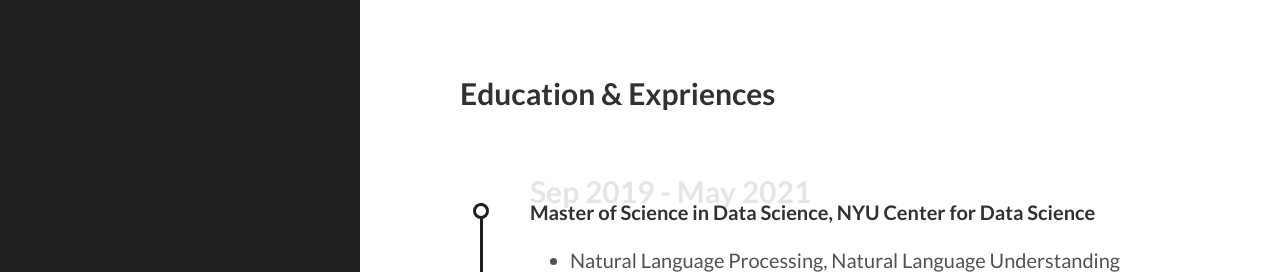
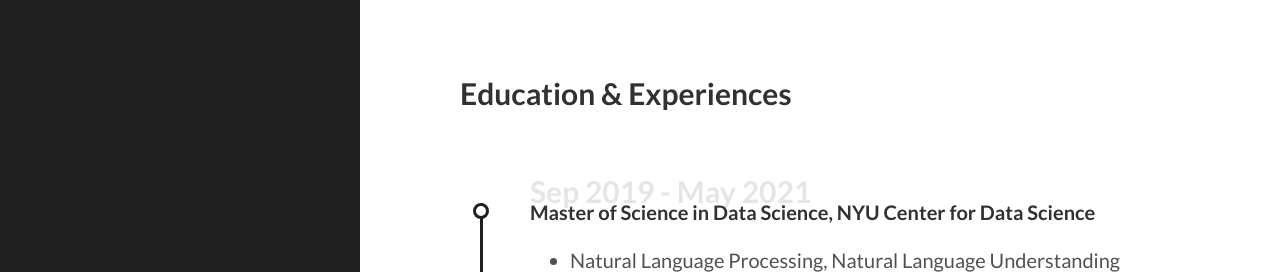
Before and after one commit to sujeongcha/sujeongcha.github.io, a Jekyll site: the page built from about.html, in a window 1280 px wide. Shown: the top 272 px of the page. Built offline with Jekyll 4.4.1, drawn with Linux system fonts in a browser that asks for light colours.

Commit message:
Update about.html

```diff
--- a/about.html
+++ b/about.html
@@ -5,7 +5,7 @@ title: About
 
 <div class="about">
 	<div class="main">
-		<h2>Education & Expriences</h2>
+		<h2>Education & Experiences</h2>
 	</div>
 
 	<div class="timeline">
```
